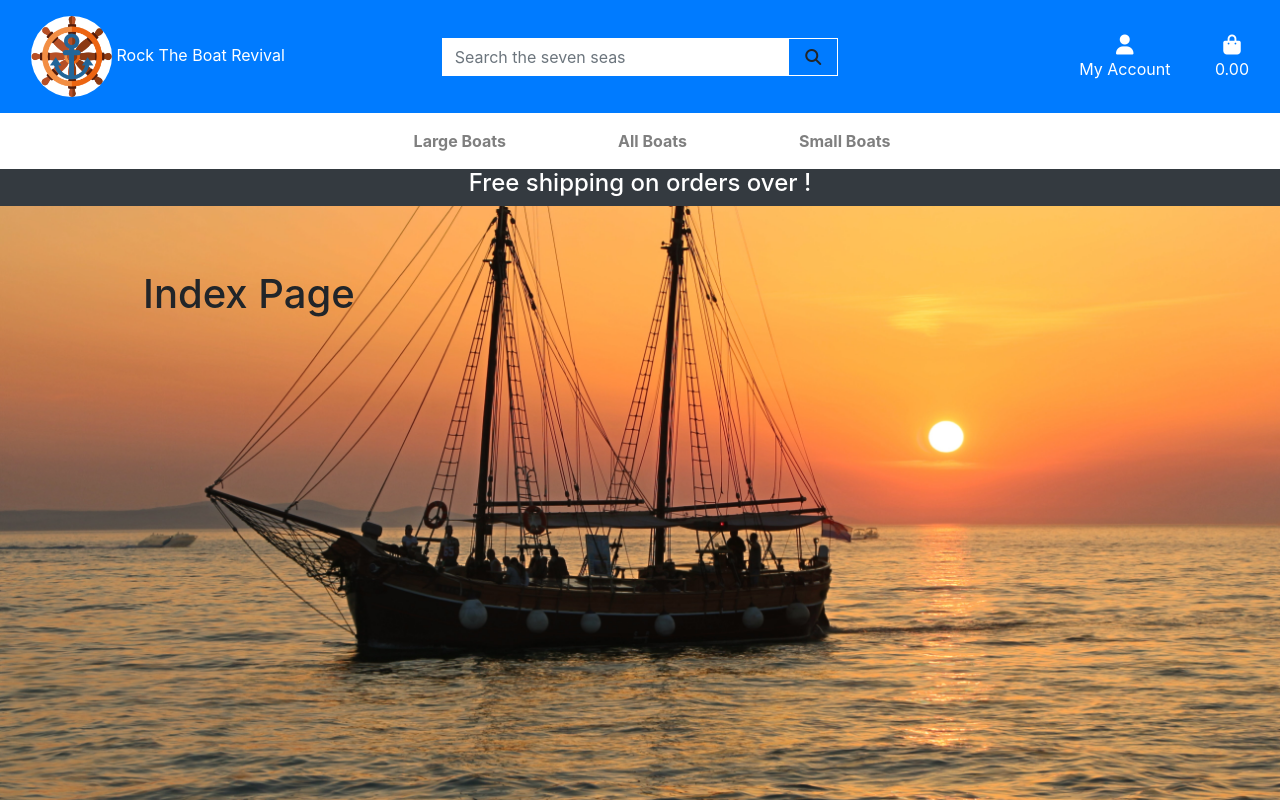
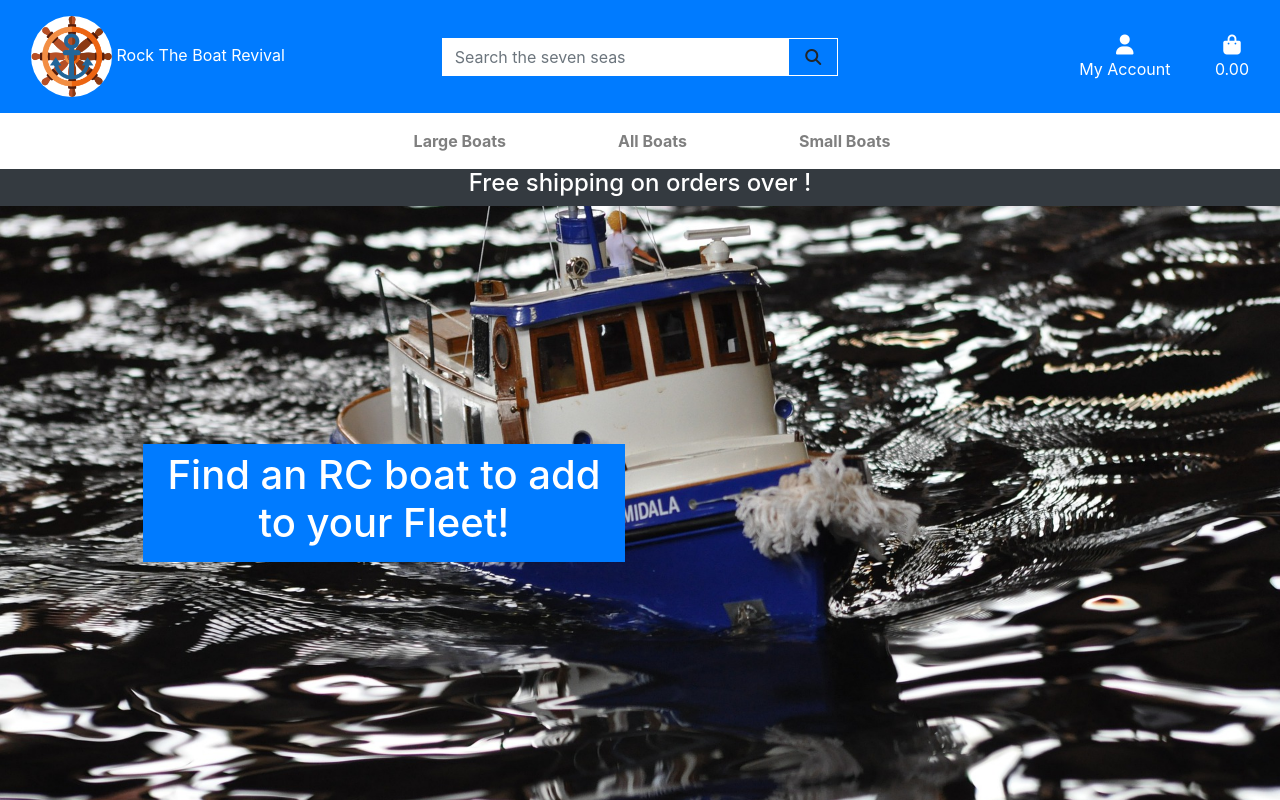
Before and after one commit to JordanCH05/Rock-the-boat-rentals, a Django app: template home/templates/home/index.html in a window 1280 px wide. Run offline with Django 3.2, Linux system fonts and the light colour scheme; the template is opened without the code that fills it, so the values that code supplies are empty; some libraries are stand-ins or nearby versions.

Commit message:
Change index background

```diff
--- a/home/templates/home/index.html
+++ b/home/templates/home/index.html
@@ -2,7 +2,7 @@
 {% load static %}
 
 
-{% block page_hedader %}
+{% block page_header %}
     <div class="container header-container">
         <div class="row">
             <div class="col"></div>
@@ -16,7 +16,7 @@
         <div class="row h-100">
             <div class="col-7 col-md-6 my-auto">
                 <div>
-                    <h1>Index Page</h1>
+                    <a href="{% url 'products' %}" class="btn btn-primary rounded-0"><h1>Find an RC boat to add to your Fleet!</h1></a>
                 </div>
             </div>
         </div>
--- a/static/css/base.css
+++ b/static/css/base.css
@@ -3,7 +3,7 @@ html {
 }
 
 body {
-    background: url('/media/katherine-mccormack-unsplash.jpg') no-repeat center center fixed;
+    background: url('/media/model-making-g584990b8e_1920.jpg') no-repeat center center fixed;
     background-size: cover;
     height: calc(100vh - 205px);
 }
```
Also changed, not shown: media/model-making-g584990b8e_1920.jpg (added).
